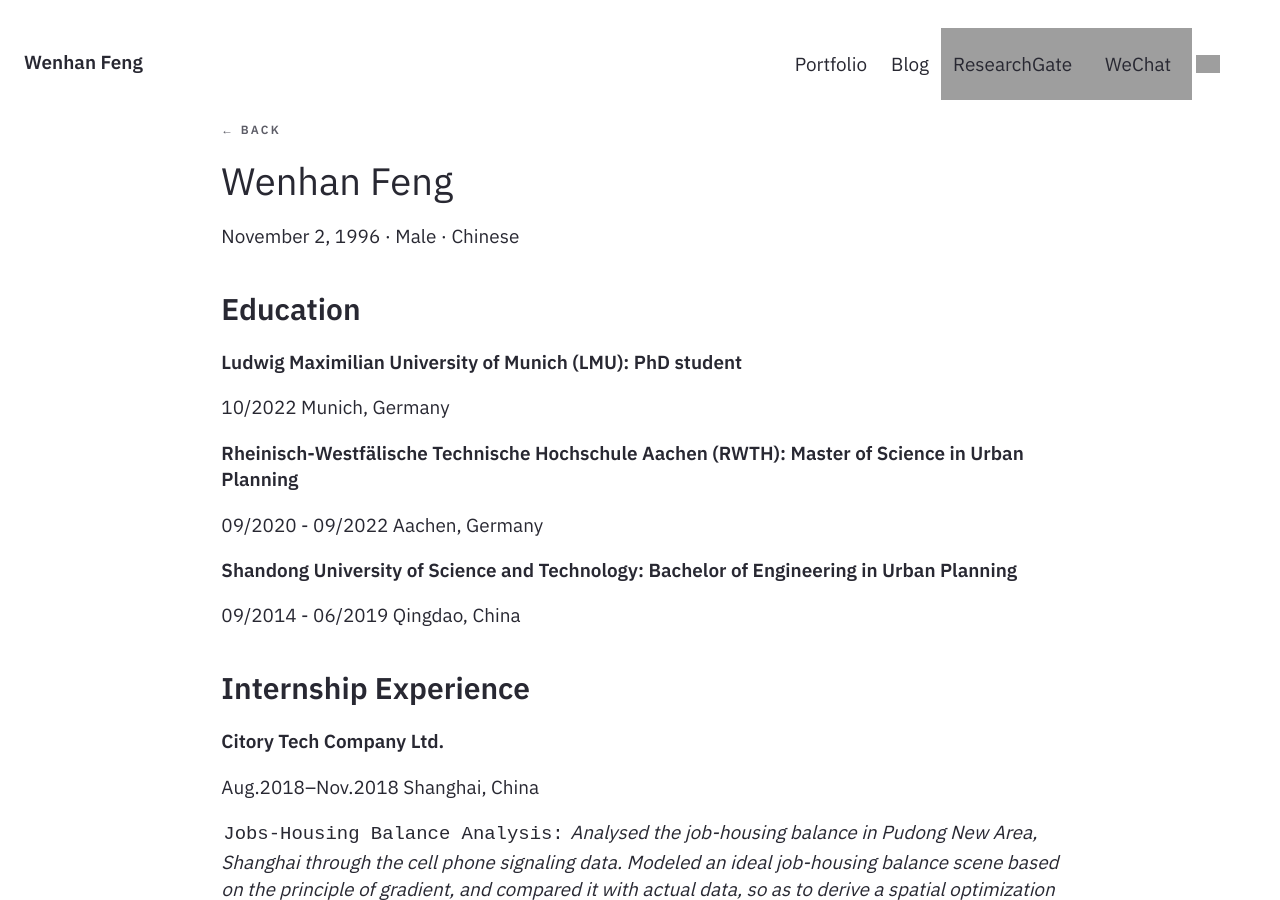
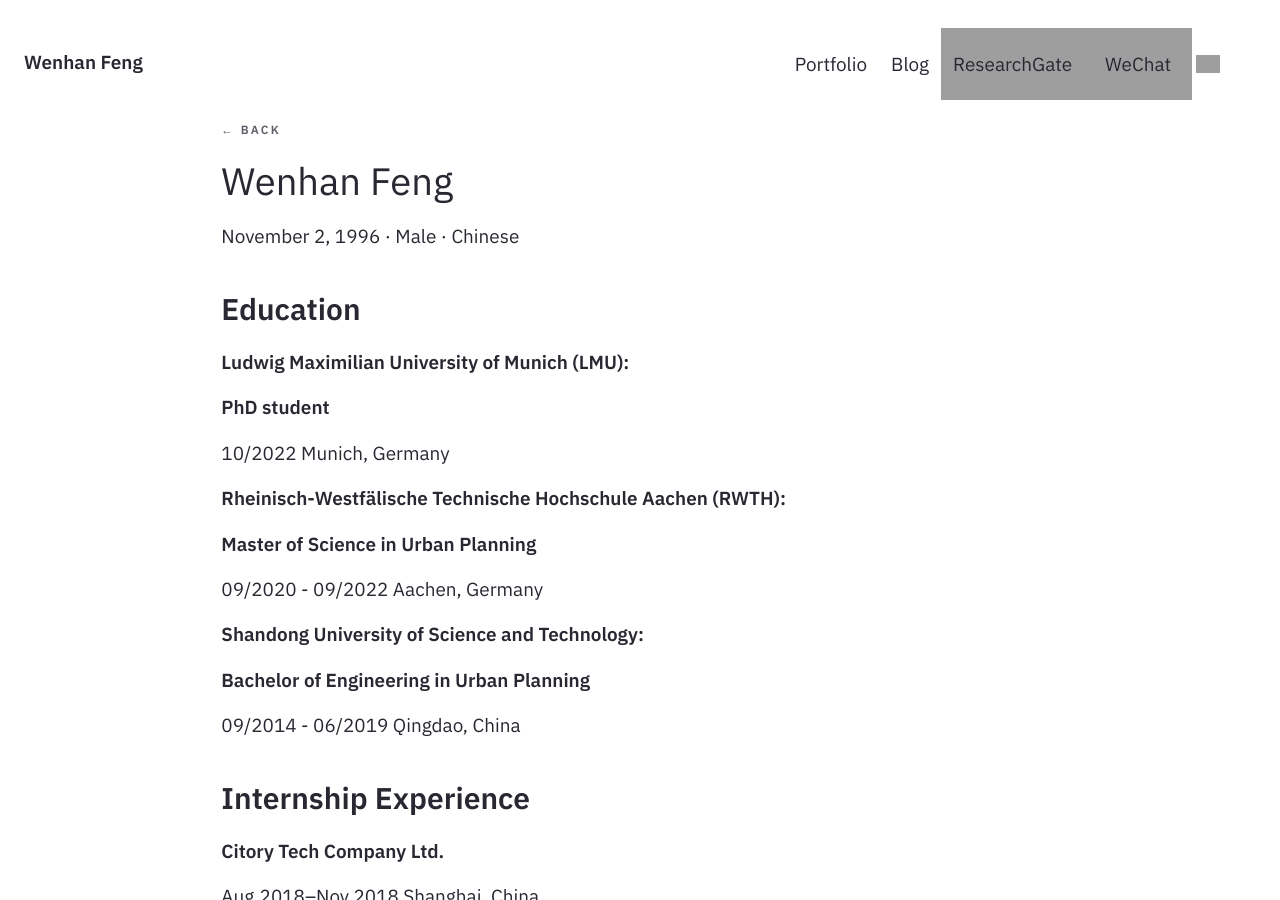
Before and after one commit to wenhanfeng/wenhanfeng.github.io, a Jekyll site: the page built from _posts/2020-03-01-cv.md, in a window 1280 px wide and 900 px high, cut to the strip 0-900 px from the top of the window. Built offline with Jekyll 4.4.1, drawn with Linux system fonts in a browser that asks for light colours; grey boxes are pictures that could not be loaded.

Commit message:
Update 2020-03-01-cv.md

```diff
--- a/_posts/2020-03-01-cv.md
+++ b/_posts/2020-03-01-cv.md
@@ -9,15 +9,21 @@ November 2, 1996 · Male · Chinese
 
 ## Education
 
-**Ludwig Maximilian University of Munich (LMU): PhD student**
+**Ludwig Maximilian University of Munich (LMU):**
+
+**PhD student**
 
 10/2022 Munich, Germany
 
-**Rheinisch-Westfälische Technische Hochschule Aachen (RWTH): Master of Science in Urban Planning**
+**Rheinisch-Westfälische Technische Hochschule Aachen (RWTH):**
+
+**Master of Science in Urban Planning**
 
 09/2020 - 09/2022 Aachen, Germany
 
-**Shandong University of Science and Technology: Bachelor of Engineering in Urban Planning**
+**Shandong University of Science and Technology:**
+
+**Bachelor of Engineering in Urban Planning**
 
 09/2014 - 06/2019 Qingdao, China
 
```
